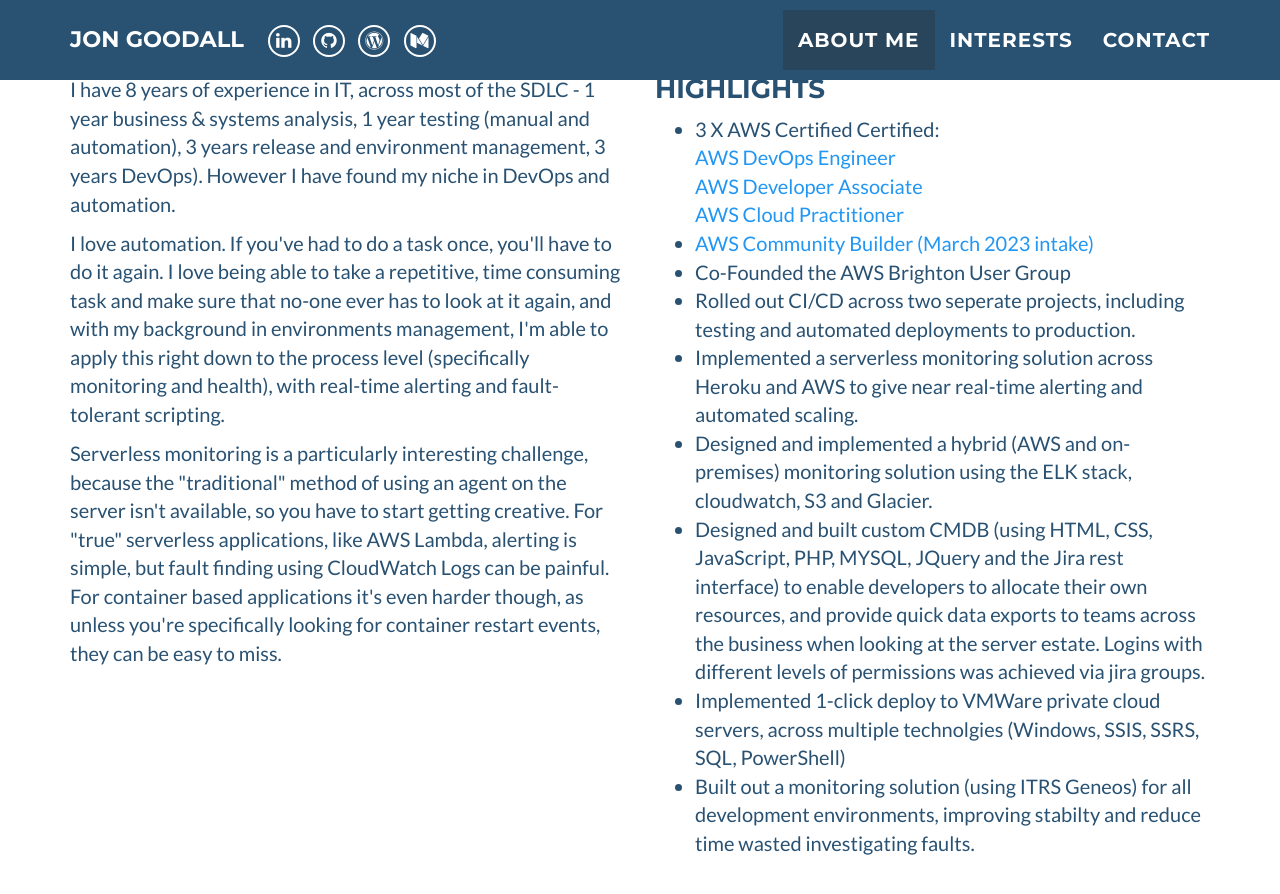
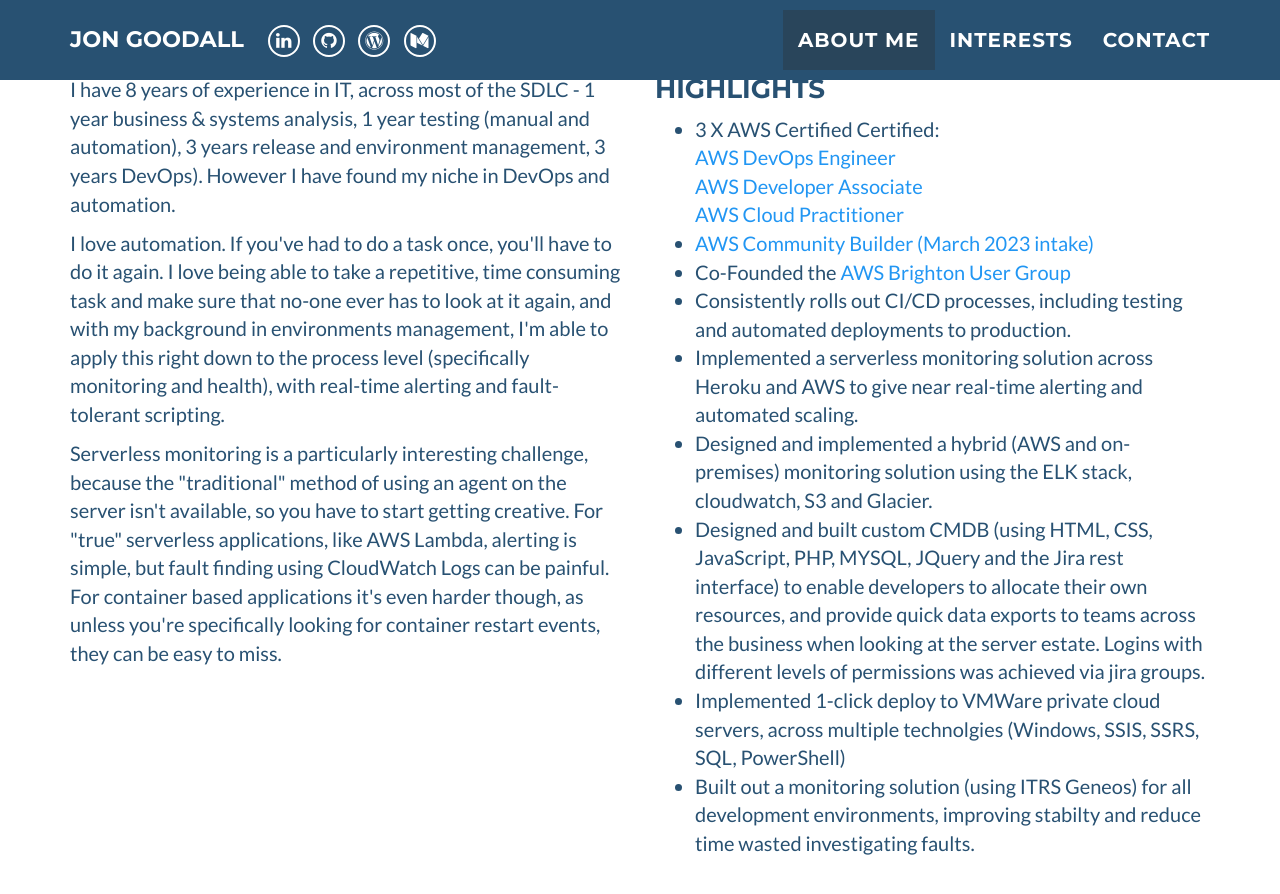
Before and after one commit to jdgoodall1/jdgoodall1.github.io, a Jekyll site: the page built from index.html, in a window 1280 px wide and 900 px high, scrolled down 641 px. Shown: the top 894 px of the window. Built offline with Jekyll 4.4.1, drawn with Linux system fonts in a browser that asks for light colours.

Commit message:
Update about_me.html

```diff
--- a/_includes/about_me.html
+++ b/_includes/about_me.html
@@ -32,10 +32,10 @@
                         <a href="https://aws.amazon.com/developer/community/community-builders/community-builders-directory/?cb-cards.sort-by=item.additionalFields.cbName&cb-cards.sort-order=asc&awsf.builder-category=*all&awsf.location=*all&awsf.year=*all&cb-cards.q=jon%2Bgoodall&cb-cards.q_operator=AND">AWS Community Builder (March 2023 intake)</a>
                     </li>
                     <li>
-                        Co-Founded the AWS Brighton User Group
+                        Co-Founded the <a href="https://aws.amazon.com/developer/community/usergroups/?community-user-groups-cards.sort-by=item.additionalFields.ugName&community-user-groups-cards.sort-order=asc&awsf.location=*all&awsf.category=*all&community-user-groups-cards.q=brighton&community-user-groups-cards.q_operator=AND">AWS Brighton User Group</a>
                     </li>
                     <li>
-                        Rolled out CI/CD across two seperate projects, including testing and automated deployments to production.
+                        Consistently rolls out CI/CD processes, including testing and automated deployments to production.
                     </li>
                     <li>
                         Implemented a serverless monitoring solution across Heroku and AWS to give near real-time alerting and automated scaling.
```
